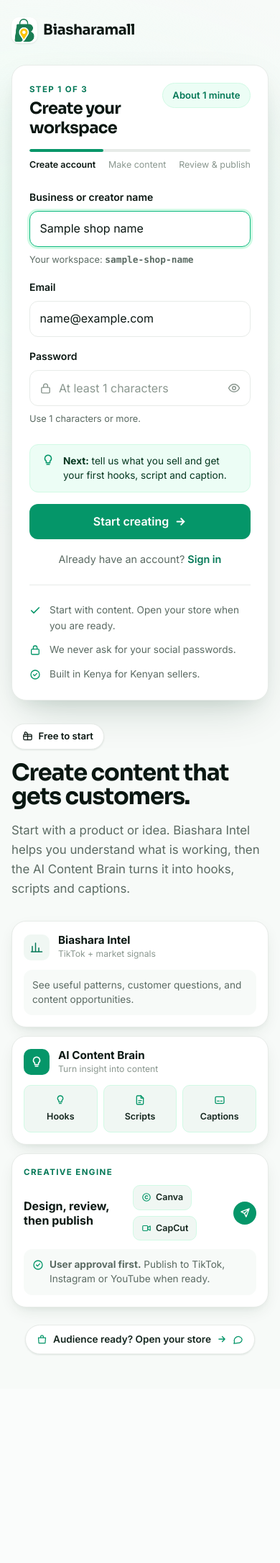
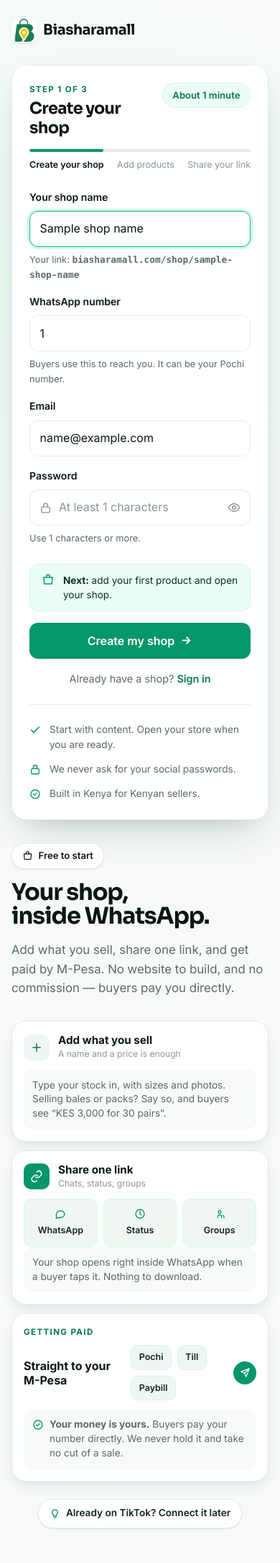
Before and after one commit to Data-Amigo/SokoLink, a Python web app: template backend/app/templates/auth/signup.html in a window 390 px wide. Shown: the whole page at 72% size. Before the commit the page ends 1882 px from the top, so only its background shows below. Run offline with Jinja, Linux system fonts and the light colour scheme; the template is opened without the code that fills it: most values are stand-ins (such as "Sample title", 1, 10 or a date in 2020).

Commit message:
W4: the WhatsApp number is the seller's identity, and the auth pages sell the shop
TWO PROBLEMS, ONE ROOT: the seller-facing surface still belonged to the parked
content-first direction, and the thing a Kenyan seller actually identifies with
was not collected anywhere.

THE NUMBER WAS NEVER WRITTEN. `whatsapp_number` was read in two places and set
in none. Signup did not ask for it, no screen could edit it, and
`published_needs_whatsapp` refuses to open a shop without one - so every real
seller reached the publish step and was stuck permanently, with no way forward.
Tests never saw it because the factory sets a number, which is the one thing a
real signup could not obtain.

It is now collected at signup, normalised 0712 345 678 -> 254712345678 once on
the way in, and stored on BOTH the account and the shop: the account so it can
be signed in with, the shop because that is what buyers contact. A form on the
payments page lets sellers created before this fix add theirs.

SIGNING IN WITH THE NUMBER. Guru's point, and the schema already agreed with
it - Account.phone existed from the start, unique and format-checked, with a
comment reading "the anchor for phone + OTP login". It was simply never wired
up. The login field is now "WhatsApp number or email", number first, type=text
because either keyboard would be wrong half the time. Anti-enumeration is
intact: one message for every failure, and the phone lookup only runs when the
input can be a phone, so the number of queries never becomes a timing oracle.

THE AUTH PAGES. signup.html sold Intel, hooks, scripts, captions, Canva and
CapCut - a product we are not building - and it was the first thing every
seller saw. It now says: add what you sell, share one link, get paid by M-Pesa.
The step meter promised "Make content" and "Review & publish", neither of which
existed; it now names three steps that all do.

The tests asserted the old copy, so they asserted the parked direction. They
now assert the new one, plus a NEGATIVE test that fails if hook, caption,
content brain, canva or capcut ever reappears on signup - a regression nobody
would catch by reading.

Co-Authored-By: Claude Opus 5 <noreply@anthropic.com>

```diff
--- a/backend/app/templates/auth/signup.html
+++ b/backend/app/templates/auth/signup.html
@@ -1,23 +1,30 @@
-{# Create an account — step 1 of onboarding.
+{# Create a shop — step 1 of onboarding.
 
-   THE SPLIT SCREEN. Most people land here from an ad, a WhatsApp forward or a
-   TikTok bio, having read no landing page. The left pane is the explanation,
-   placed where the hesitation actually happens. On a phone the form comes
-   first — see the note in app.css.
+   REWRITTEN 2026-08-23. This page used to sell the content engine — Intel,
+   hooks, scripts, captions, Canva, CapCut — from a direction that was parked
+   when the product became store-first. It was the first thing every seller saw
+   and it described a product we are not building.
 
-   THREE FIELDS. Every extra one costs signups, and everything else about a
-   creator — their handle, followers, catalogue — arrives free from the
-   platform once they connect an account.
+   THE PITCH IS NOW THE SHOP: add what you sell, share one link, get paid by
+   M-Pesa. Content help is a later, optional thing and is not mentioned here.
 
-   Unlike login, signup MAY say "that email is already registered": whoever
-   sees it has just claimed the address, and hiding it leaves them stuck with
-   no idea why nothing happened. The asymmetry is documented in
-   services/accounts.py.
+   THE SPLIT SCREEN. Most people land here from a WhatsApp forward having read
+   no landing page. The left pane is the explanation, placed where the
+   hesitation actually happens. On a phone the form comes first — see app.css.
+
+   FOUR FIELDS, and the fourth earns its place. A shop CANNOT OPEN without a
+   WhatsApp number — published_needs_whatsapp refuses a live storefront nobody
+   can contact — and nothing else in the app collects one. Without it here, every
+   seller reached the publish step and was stuck with no way forward. Asking at
+   signup costs a field; not asking cost the whole flow.
+
+   Once the WhatsApp bot exists this page is replaced by a natural conversation
+   with it, and the number comes from the sender instead.
 #}
 {% extends "app_base.html" %}
 
-{% block title %}Create your workspace · Biashara Mall{% endblock %}
-{% block description %}Turn what is working on TikTok into hooks, scripts and captions that sell.{% endblock %}
+{% block title %}Open your shop · Biasharamall{% endblock %}
+{% block description %}Sell on WhatsApp. Add what you sell, share one link, get paid by M-Pesa.{% endblock %}
 
 {# No navigation on an auth page: there is nowhere to go but forward. #}
 {% block chrome %}{% endblock %}
@@ -31,56 +38,50 @@
 
   <div class="auth-split">
 
-    {# ── The case ──────────────────────────────────────────────────────────
-       Second in the DOM, first on a wide screen. Hidden from screen readers
-       below the fold? No — it is real content, and someone using a reader
-       deserves the explanation as much as anyone. Only the decorative
-       pipeline arrows are hidden. #}
+    {# ── The case ────────────────────────────────────────────────────────── #}
     <section class="auth-pitch">
       <span class="pill">
         <svg width="15" height="15" viewBox="0 0 24 24" fill="none" stroke="currentColor"
-             stroke-width="2" stroke-linecap="round" aria-hidden="true">
-          <rect x="3" y="8" width="18" height="12" rx="2"/>
-          <path d="M12 8v12M3 12h18M7.5 8a2.5 2.5 0 1 1 2-4c1.5 1 2.5 4 2.5 4"/>
+             stroke-width="2" stroke-linecap="round" stroke-linejoin="round" aria-hidden="true">
+          <path d="M4 8h16l-1 12H5zM9 8V6a3 3 0 0 1 6 0v2"/>
         </svg>
         Free to start
       </span>
 
-      <h1 class="hero-title">Create content that<br>gets customers.</h1>
+      <h1 class="hero-title">Your shop,<br>inside WhatsApp.</h1>
 
       <p class="hero-sub">
-        Start with a product or idea. Biashara Intel helps you understand what is
-        working, then the AI Content Brain turns it into hooks, scripts and captions.
+        Add what you sell, share one link, and get paid by M-Pesa. No website to
+        build, and no commission — buyers pay you directly.
       </p>
 
-      {# THE THREE CARDS ARE A PIPELINE, not a feature list:
+      {# THE THREE CARDS ARE THE SELLER'S ACTUAL PATH, in order:
 
-           Biashara Intel ──▶ AI Content Brain ──▼ Creative Engine ──▶ publish
-             understand           draft                design
+           Add products ──▶ Share one link ──▼ Get paid by M-Pesa
 
-         The connectors are what carry that. Without them a reader sees three
-         unrelated boxes and has to work out the relationship themselves. #}
+         The connectors carry that. Without them a reader sees three unrelated
+         boxes and has to work out the relationship themselves. #}
       <div class="feature-stack">
 
         <article class="feature-card">
           <div class="feature-head">
             <span class="feature-icon" aria-hidden="true">
               <svg width="18" height="18" viewBox="0 0 24 24" fill="none" stroke="currentColor"
-                   stroke-width="2" stroke-linecap="round">
-                <path d="M4 20V10M10 20V4M16 20v-7M22 20H2"/>
+                   stroke-width="2" stroke-linecap="round" stroke-linejoin="round">
+                <path d="M12 5v14M5 12h14"/>
               </svg>
             </span>
             <div>
-              <div class="feature-name">Biashara Intel</div>
-              <div class="feature-kicker">TikTok + market signals</div>
+              <div class="feature-name">Add what you sell</div>
+              <div class="feature-kicker">A name and a price is enough</div>
             </div>
           </div>
 
           <p class="feature-note">
-            See useful patterns, customer questions, and content opportunities.
+            Type your stock in, with sizes and photos. Selling bales or packs?
+            Say so, and buyers see “KES 3,000 for 30 pairs”.
           </p>
 
-          {# Intel feeds the Brain. #}
           <span class="flow-mark flow-next" aria-hidden="true">
             <svg width="15" height="15" viewBox="0 0 24 24" fill="none" stroke="currentColor"
                  stroke-width="2.6" stroke-linecap="round" stroke-linejoin="round">
@@ -95,46 +96,51 @@
             <span class="feature-icon feature-icon-solid" aria-hidden="true">
               <svg width="18" height="18" viewBox="0 0 24 24" fill="none" stroke="currentColor"
                    stroke-width="2" stroke-linecap="round" stroke-linejoin="round">
-                <path d="M12 3a6 6 0 0 0-3.5 10.9V17h7v-3.1A6 6 0 0 0 12 3zM9.5 20h5"/>
+                <path d="M10 13a5 5 0 0 0 7 0l3-3a5 5 0 0 0-7-7l-1 1"/>
+                <path d="M14 11a5 5 0 0 0-7 0l-3 3a5 5 0 0 0 7 7l1-1"/>
               </svg>
             </span>
             <div>
-              <div class="feature-name">AI Content Brain</div>
-              <div class="feature-kicker">Turn insight into content</div>
+              <div class="feature-name">Share one link</div>
+              <div class="feature-kicker">Chats, status, groups</div>
             </div>
           </div>
 
-          {# Stacked chips: these name what the product MAKES, so they get room. #}
+          {# These name where the link actually goes — the whole distribution
+             story in three words. #}
           <div class="chip-row">
             <span class="chip chip-stack">
               <svg width="16" height="16" viewBox="0 0 24 24" fill="none" stroke="currentColor"
                    stroke-width="2" stroke-linecap="round" stroke-linejoin="round" aria-hidden="true">
-                <path d="M12 3a5.5 5.5 0 0 0-3.2 10V16h6.4v-3A5.5 5.5 0 0 0 12 3zM10 19h4"/>
+                <path d="M21 11.5a8.4 8.4 0 0 1-9 8.4L3 21l1.1-3.3A8.4 8.4 0 1 1 21 11.5z"/>
               </svg>
-              Hooks
+              WhatsApp
             </span>
             <span class="chip chip-stack">
               <svg width="16" height="16" viewBox="0 0 24 24" fill="none" stroke="currentColor"
                    stroke-width="2" stroke-linecap="round" stroke-linejoin="round" aria-hidden="true">
-                <path d="M14 3H7a2 2 0 0 0-2 2v14a2 2 0 0 0 2 2h10a2 2 0 0 0 2-2V8z"/>
-                <path d="M14 3v5h5M9 13h6M9 17h4"/>
+                <circle cx="12" cy="12" r="9"/><path d="M12 7v5l3 2"/>
               </svg>
-              Scripts
+              Status
             </span>
             <span class="chip chip-stack">
               <svg width="16" height="16" viewBox="0 0 24 24" fill="none" stroke="currentColor"
                    stroke-width="2" stroke-linecap="round" stroke-linejoin="round" aria-hidden="true">
-                <rect x="3" y="5" width="18" height="14" rx="2"/>
-                <path d="M7 14h4M14 14h3"/>
+                <path d="M16 20v-2a4 4 0 0 0-8 0v2M12 11a3 3 0 1 0 0-6 3 3 0 0 0 0 6z"/>
+                <path d="M21 20v-2a3 3 0 0 0-2-2.8"/>
               </svg>
-              Captions
+              Groups
             </span>
           </div>
+
+          <p class="feature-note">
+            Your shop opens right inside WhatsApp when a buyer taps it. Nothing
+            to download.
+          </p>
         </article>
 
         <article class="feature-card">
-          {# The Brain feeds the Creative Engine — hence a DOWN arrow, entering
-             this card from above rather than leaving the last one. #}
+          {# Sharing leads to payment — hence a DOWN arrow entering this card. #}
           <span class="flow-mark flow-down" aria-hidden="true">
             <svg width="15" height="15" viewBox="0 0 24 24" fill="none" stroke="currentColor"
                  stroke-width="2.4" stroke-linecap="round" stroke-linejoin="round">
@@ -142,31 +148,19 @@
             </svg>
           </span>
 
-          <p class="eyebrow" style="margin-bottom: var(--s-2)">Creative engine</p>
+          <p class="eyebrow" style="margin-bottom: var(--s-2)">Getting paid</p>
 
           <div class="feature-head" style="margin-bottom: var(--s-3)">
             <div class="feature-name" style="font-size:1rem; max-width: 13ch">
-              Design, review, then publish
+              Straight to your M-Pesa
             </div>
-            {# Inline chips: these name third-party TOOLS, and the tool is not
-               the point — so they stay small. #}
+            {# The destinations a Kenyan seller already has. Pochi first: it needs
+               no business registration, which is why most sellers use it. #}
             <div class="chip-row" style="margin-left:auto">
-              <span class="chip">
-                <svg width="14" height="14" viewBox="0 0 24 24" fill="none" stroke="currentColor"
-                     stroke-width="2" aria-hidden="true">
-                  <circle cx="12" cy="12" r="9"/><path d="M15 9.5a3.6 3.6 0 1 0 0 5" stroke-linecap="round"/>
-                </svg>
-                Canva
-              </span>
-              <span class="chip">
-                <svg width="14" height="14" viewBox="0 0 24 24" fill="none" stroke="currentColor"
-                     stroke-width="2" stroke-linecap="round" stroke-linejoin="round" aria-hidden="true">
-                  <rect x="3" y="6" width="12" height="12" rx="2"/><path d="m15 10 6-3v10l-6-3z"/>
-                </svg>
-                CapCut
-              </span>
+              <span class="chip">Pochi</span>
+              <span class="chip">Till</span>
+              <span class="chip">Paybill</span>
             </div>
-            {# Publish closes the pipeline. #}
             <span class="flow-mark flow-send" aria-hidden="true">
               <svg width="15" height="15" viewBox="0 0 24 24" fill="none" stroke="currentColor"
                    stroke-width="2.2" stroke-linecap="round" stroke-linejoin="round">
@@ -175,39 +169,30 @@
             </span>
           </div>
 
-          {# The single most important sentence on this pane. Creators are wary
-             of tools that post on their behalf; saying so before the form is
-             reached removes the objection rather than answering it later. #}
+          {# The single most important sentence on this pane. A seller's first
+             question about any tool that touches money is "who holds it?" —
+             answered here, before the form is reached. #}
           <p class="feature-note">
             <svg width="16" height="16" viewBox="0 0 24 24" fill="none" stroke="currentColor"
                  stroke-width="2" stroke-linecap="round" stroke-linejoin="round" aria-hidden="true">
               <circle cx="12" cy="12" r="9"/><path d="m8.5 12 2.5 2.5 4.5-5"/>
             </svg>
-            <span><strong>User approval first.</strong> Publish to TikTok, Instagram or
-            YouTube when ready.</span>
+            <span><strong>Your money is yours.</strong> Buyers pay your number
+            directly. We never hold it and take no cut of a sale.</span>
           </p>
         </article>
 
       </div>
 
-      {# The only mention of selling on this page, and it comes last. The pitch
-         is content first; a creator not ready to open a shop must not read
-         this as a shop-building tool. #}
+      {# Content help is parked, and mentioned only as a later maybe — a seller
+         here is trying to sell something today. #}
       <div style="display:flex; justify-content:center">
         <span class="store-pill">
           <svg width="15" height="15" viewBox="0 0 24 24" fill="none" stroke="currentColor"
                stroke-width="2" stroke-linecap="round" stroke-linejoin="round" aria-hidden="true">
-            <path d="M4 8h16l-1 12H5zM9 8V6a3 3 0 0 1 6 0v2"/>
+            <path d="M12 3a6 6 0 0 0-3.5 10.9V17h7v-3.1A6 6 0 0 0 12 3zM9.5 20h5"/>
           </svg>
-          Audience ready? Open your store
-          <svg width="14" height="14" viewBox="0 0 24 24" fill="none" stroke="currentColor"
-               stroke-width="2.4" stroke-linecap="round" stroke-linejoin="round" aria-hidden="true">
-            <path d="M5 12h14M13 6l6 6-6 6"/>
-          </svg>
-          <svg width="15" height="15" viewBox="0 0 24 24" fill="none" stroke="currentColor"
-               stroke-width="2" stroke-linecap="round" stroke-linejoin="round" aria-hidden="true">
-            <path d="M21 11.5a8.4 8.4 0 0 1-9 8.4L3 21l1.1-3.3A8.4 8.4 0 1 1 21 11.5z"/>
-          </svg>
+          Already on TikTok? Connect it later
         </span>
       </div>
     </section>
@@ -219,24 +204,23 @@
         <div class="auth-card-head">
           <div>
             <p class="eyebrow">Step 1 of 3</p>
-            <h1>Create your workspace</h1>
+            <h1>Create your shop</h1>
           </div>
-          {# Time-to-finish, not a progress percentage. "About 1 minute" is what
-             stops a three-field form reading as the start of a long one. #}
           <span class="pill pill-soft">About 1 minute</span>
         </div>
 
         <div class="steps">
-          {# Width comes from the template, not a per-step CSS class, so a
-             fourth step never means a fourth rule. #}
           <div class="steps-track" role="progressbar" aria-valuenow="1" aria-valuemin="1"
                aria-valuemax="3" aria-label="Signup progress: step 1 of 3">
             <div class="steps-fill" style="width: 33.3%"></div>
           </div>
+          {# These are the three things a seller ACTUALLY does next, and all
+             three exist. The previous version promised "Make content" and
+             "Review & publish", neither of which was built. #}
           <div class="steps-labels">
-            <span class="is-current">Create account</span>
-            <span>Make content</span>
-            <span>Review &amp; publish</span>
+            <span class="is-current">Create your shop</span>
+            <span>Add products</span>
+            <span>Share your link</span>
           </div>
         </div>
 
@@ -249,18 +233,31 @@
         <form method="post" action="/signup" novalidate>
 
           <div class="field">
-            <label class="label" for="shop_name">Business or creator name</label>
+            <label class="label" for="shop_name">Your shop name</label>
             <input class="input" type="text" id="shop_name" name="shop_name"
                    value="{{ shop_name or '' }}"
                    autocomplete="organization" required autofocus
                    placeholder="Zuma Mitumba Bales"
                    data-slug-source>
-            {# Shows what the name becomes, live. A creator who sees their own
-               web address forming chooses a better name than one told, after
+            {# Shows the actual link forming, live. A seller who sees the address
+               they are about to share chooses a better name than one told, after
                the fact, what we picked for them. #}
             <p class="field-hint">
-              Your workspace: <span class="mono strong" data-slug-preview>your-name</span>
+              Your link: <span class="mono strong">biasharamall.com/shop/<span data-slug-preview>your-shop</span></span>
             </p>
+          </div>
+
+          <div class="field">
+            <label class="label" for="whatsapp_number">WhatsApp number</label>
+            <input class="input" type="tel" id="whatsapp_number" name="whatsapp_number"
+                   value="{{ whatsapp_number or '' }}"
+                   autocomplete="tel" inputmode="tel" required
+                   placeholder="07XX XXX XXX">
+            {# A fourth field on a signup form is a real cost, and this one earns
+               it: a shop CANNOT OPEN without a number, because a live storefront
+               nobody can contact is a dead end. Asking here beats a seller
+               reaching the publish step and finding no way forward. #}
+            <p class="field-hint">Buyers use this to reach you. It can be your Pochi number.</p>
           </div>
 
           <div class="field">
@@ -288,9 +285,6 @@
                      minlength="{{ min_password_length }}"
                      placeholder="At least {{ min_password_length }} characters"
                      data-password>
-              {# A reveal toggle, because the alternative on a phone keyboard is
-                 a confirm-password field — one more thing to type, and the
-                 commonest place a signup is abandoned. #}
               <button type="button" class="input-action" data-password-toggle
                       aria-label="Show password" aria-pressed="false">
                 <svg width="18" height="18" viewBox="0 0 24 24" fill="none" stroke="currentColor"
@@ -300,27 +294,24 @@
                 </svg>
               </button>
             </div>
-            {# Length only, no character-class theatre — the rule the server
-               actually enforces, stated before they hit it. #}
             <p class="field-hint">Use {{ min_password_length }} characters or more.</p>
           </div>
 
           <div class="callout" style="margin-top: var(--s-5)">
             <span class="callout-icon" aria-hidden="true">
               <svg width="18" height="18" viewBox="0 0 24 24" fill="none" stroke="currentColor"
-                   stroke-width="2" stroke-linecap="round">
-                <path d="M12 3a6 6 0 0 0-3.5 10.9V17h7v-3.1A6 6 0 0 0 12 3zM9.5 20h5"/>
+                   stroke-width="2" stroke-linecap="round" stroke-linejoin="round">
+                <path d="M4 8h16l-1 12H5zM9 8V6a3 3 0 0 1 6 0v2"/>
               </svg>
             </span>
             <span>
-              <strong>Next:</strong> tell us what you sell and get your first
-              hooks, script and caption.
+              <strong>Next:</strong> add your first product and open your shop.
             </span>
           </div>
 
           <button type="submit" class="btn btn-primary btn-block"
                   style="margin-top: var(--s-4); padding-block: 0.95rem; font-size: 1rem">
-            Start creating
+            Create my shop
             <svg width="17" height="17" viewBox="0 0 24 24" fill="none" stroke="currentColor"
                  stroke-width="2.5" stroke-linecap="round" aria-hidden="true">
               <path d="M5 12h14M13 6l6 6-6 6"/>
@@ -329,7 +320,7 @@
         </form>
 
         <p class="auth-alt">
-          Already have an account? <a href="/login">Sign in</a>
+          Already have a shop? <a href="/login">Sign in</a>
         </p>
 
         {% include "partials/trust.html" %}
```
Also changed, not shown: backend/app/api/auth.py (+19 -4 lines), backend/app/services/accounts.py (+76 -6 lines), backend/app/templates/auth/login.html (+21 -16 lines), backend/tests/test_auth.py (+13 -11 lines), backend/tests/test_web_auth.py (+29 -7 lines).
